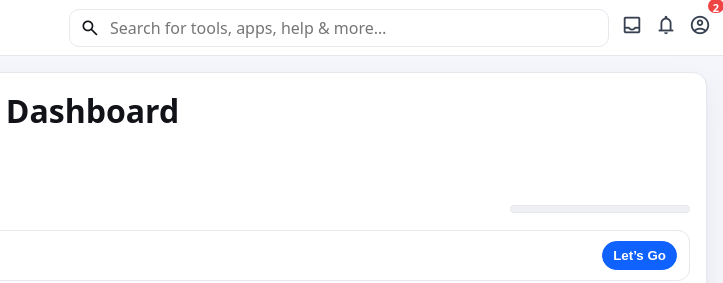
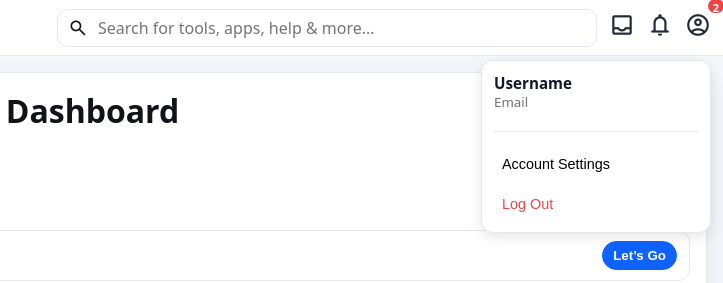
Before and after one commit to khyquanli/CPSC449_folio_builder, a website: page dashboard.html in a window 1280 px wide. Both pictures are taken after a click on the button "account_circle". Shown: the top 283 px of the page, 557-1280 px from the left. Drawn offline with nearby package versions, Linux system fonts and the light colour scheme.

Commit message:
feat(profile): add profile dropdown menu and enhance topbar icons on dashboard page

```diff
--- a/dashboard.html
+++ b/dashboard.html
@@ -202,9 +202,19 @@
         <span class="badge" id="notifBadge">2</span>
       </button>
 
-  <button class="icon-btn" aria-label="Account" data-menu="acctMenu">
+      <button class="icon-btn" aria-label="Account" data-menu="acctMenu" id="profileIconBtn">
         <span class="icon">account_circle</span>
       </button>
+
+      <div class="profile-dropdown" id="profileDropdown">
+        <div class="profile-info">
+          <div class="username" id="dropdownUsername"><b>Username</b></div>
+          <div class="email" id="dropdownEmail">Email</div>
+        </div>
+        <hr>
+        <button class="dropdown-btn" id="accountSettingsBtn">Account Settings</button>
+        <button class="dropdown-btn logout" id="logoutBtn">Log Out</button>
+      </div>
     </div>
   </header>
 
@@ -353,6 +363,24 @@
     });
 
     render();
+
+    // Profile dropdown toggle
+    const profileBtn = document.getElementById("profileIconBtn");
+    const profileDropdown = document.getElementById("profileDropdown");
+
+    if (profileBtn && profileDropdown) {
+      profileBtn.addEventListener("click", (e) => {
+        e.stopPropagation();
+        profileDropdown.classList.toggle("show");
+      });
+
+      // Close dropdown if clicked outside
+      document.addEventListener("click", (e) => {
+        if (!profileDropdown.contains(e.target) && e.target !== profileBtn) {
+          profileDropdown.classList.remove("show");
+        }
+      });
+    }
   </script>
   <script src="script.js"></script>
 </body>
--- a/styles.css
+++ b/styles.css
@@ -235,7 +235,7 @@ nav {
 .panel-link:hover{ background:#f5f7ff; }
 
 /* Top-right icon buttons */
-.topbar .top-actions { display:flex; gap:12px; align-items:center; }
+.topbar .top-actions { display:flex; gap:12px; align-items:center; cursor:pointer; }
 
 .topbar .icon-btn{
   all: unset !important;
@@ -265,3 +265,80 @@ nav {
   font-size:11px; line-height:18px; font-weight:700; text-align:center;
   border:2px solid #fff;
 }
+
+/* === Enhanced Topbar Icons === */
+.topbar .icon-btn .icon {
+  font-size: 26px; /* previously 22px */
+  color: #1f2937;
+  transition: transform 0.2s ease, color 0.2s ease;
+}
+.topbar .icon-btn:hover .icon {
+  transform: scale(1.15);
+  color: #0077cc;
+}
+
+/* === Profile Dropdown Menu === */
+.profile-dropdown {
+  position: absolute;
+  top: 60px;
+  right: 12px;
+  width: 230px;
+  background: #ffffff;
+  border: 1px solid #e5e7eb;
+  border-radius: 12px;
+  box-shadow: 0 4px 14px rgba(0,0,0,0.1);
+  padding: 12px;
+  display: none;
+  flex-direction: column;
+  gap: 8px;
+  opacity: 0;
+  transform: translateY(-6px);
+  transition: opacity 0.2s ease, transform 0.2s ease;
+  z-index: 1000;
+}
+
+.profile-dropdown.show {
+  display: flex;
+  opacity: 1;
+  transform: translateY(0);
+}
+
+.profile-info {
+  text-align: left;
+  margin-bottom: 4px;
+}
+.profile-info .username {
+  font-weight: 700;
+  font-size: 0.95rem;
+  color: #111827;
+}
+.profile-info .email {
+  font-size: 0.83rem;
+  color: #6b7280;
+}
+
+.profile-dropdown hr {
+  border: none;
+  border-top: 1px solid #e5e7eb;
+  margin: 8px 0;
+}
+
+.dropdown-btn {
+  background: transparent;
+  border: none;
+  text-align: left;
+  font-size: 0.9rem;
+  padding: 8px;
+  border-radius: 8px;
+  cursor: pointer;
+  transition: background-color 0.2s ease;
+}
+.dropdown-btn:hover {
+  background-color: #f5f7ff;
+}
+.dropdown-btn.logout {
+  color: #ef4444;
+}
+.dropdown-btn.logout:hover {
+  background-color: #fee2e2;
+}
```
Lines whose indentation alone changed are shown as unchanged.
